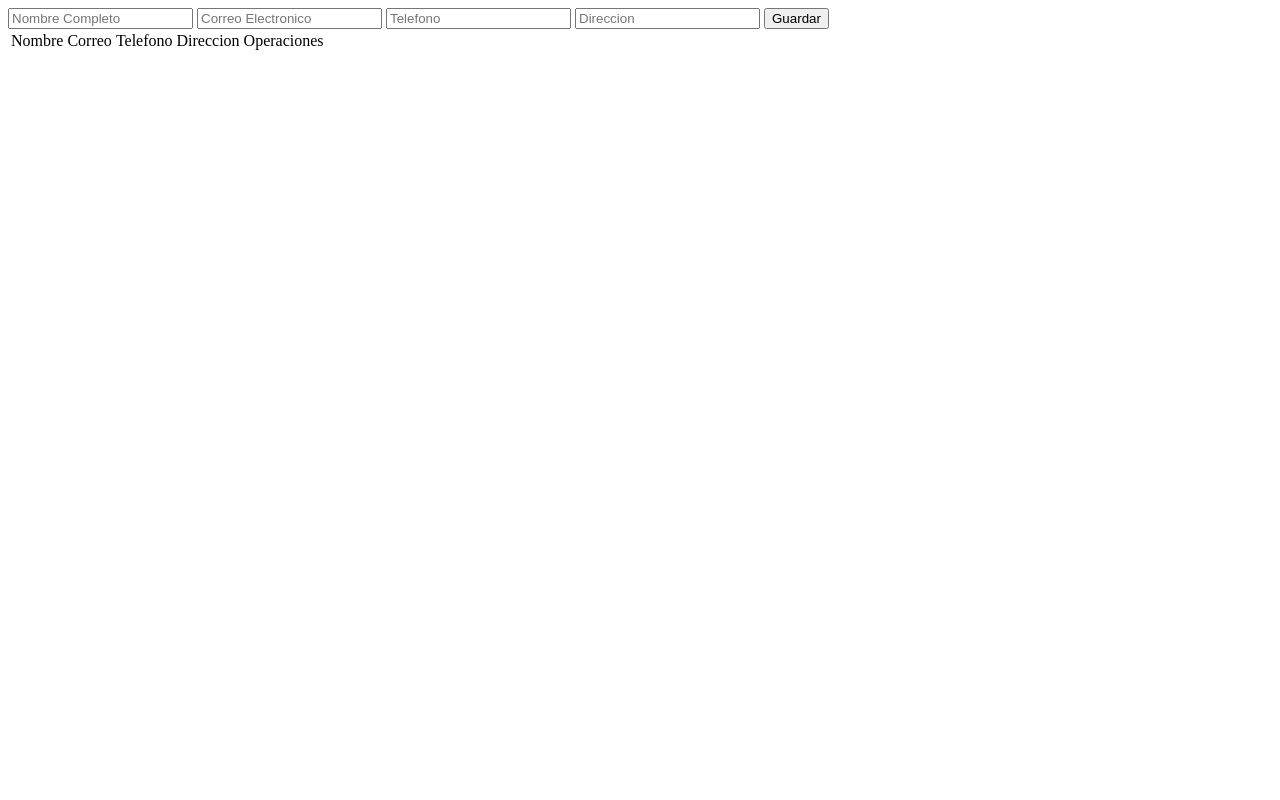
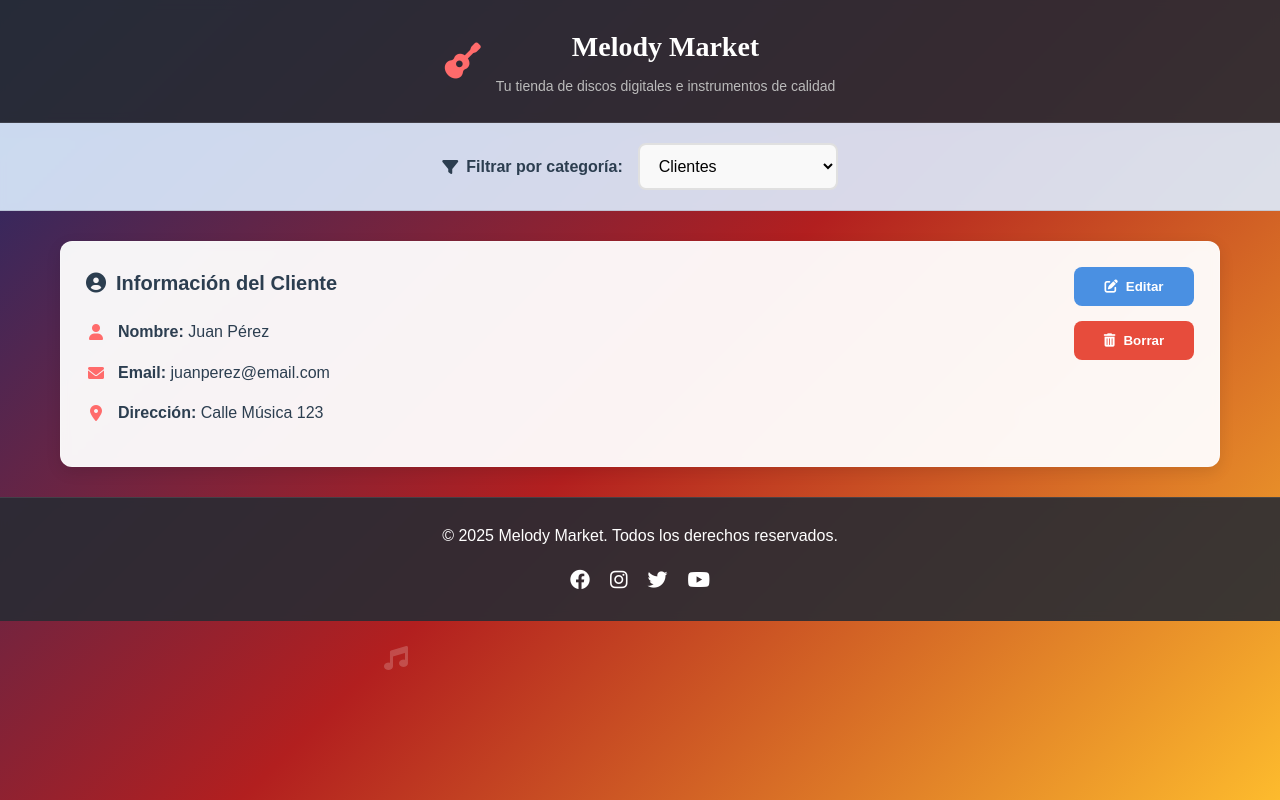
Before and after one commit to Jorge-solis04/CRUD_SQL_PYTHON_MUSIC_STORE_2025, a Flask app: page / in a window 1280 px wide. Run offline with Flask 3, Linux system fonts and the light colour scheme; data that the repository does not hold is empty.

Commit message:
Se agregó página principal

```diff
--- /dev/null
+++ b/templates/css/index.css
@@ -0,0 +1,329 @@
+/* Reset y estilos base */
+* {
+  margin: 0;
+  padding: 0;
+  box-sizing: border-box;
+}
+
+@keyframes fadeIn {
+  from { opacity: 0; transform: translateY(10px); }
+  to { opacity: 1; transform: translateY(0); }
+}
+
+@keyframes fadeOut {
+  from { opacity: 1; }
+  to { opacity: 0; }
+}
+
+body {
+  font-family: 'Montserrat', sans-serif;
+  background: linear-gradient(135deg, #1a2a6c, #b21f1f, #fdbb2d);
+  color: #2c3e50;
+  line-height: 1.6;
+  min-height: 100vh;
+  position: relative;
+  overflow-x: hidden;
+}
+
+/* Notas musicales flotantes */
+.music-background {
+  position: fixed;
+  width: 100%;
+  height: 100%;
+  pointer-events: none;
+  z-index: 0;
+}
+
+.music-note {
+  position: absolute;
+  color: rgba(255, 255, 255, 0.2);
+  font-size: 24px;
+  animation: floatNote 15s infinite linear;
+}
+
+.note-1 {
+  top: 20%;
+  left: 10%;
+  animation-delay: 0s;
+}
+
+.note-2 {
+  top: 60%;
+  left: 80%;
+  animation-delay: 5s;
+}
+
+.note-3 {
+  top: 80%;
+  left: 30%;
+  animation-delay: 10s;
+}
+
+@keyframes floatNote {
+  0% {
+    transform: translateY(0) rotate(0deg);
+    opacity: 0.2;
+  }
+  50% {
+    opacity: 0.5;
+  }
+  100% {
+    transform: translateY(-100vh) rotate(360deg);
+    opacity: 0;
+  }
+}
+
+/* Encabezado */
+.encabezado {
+  background-color: rgba(40, 44, 52, 0.9);
+  color: white;
+  padding: 25px 20px;
+  text-align: center;
+  box-shadow: 0 4px 12px rgba(0, 0, 0, 0.1);
+  position: relative;
+  z-index: 1;
+  backdrop-filter: blur(5px);
+  border-bottom: 1px solid rgba(255, 255, 255, 0.1);
+}
+
+.logo {
+  display: flex;
+  align-items: center;
+  justify-content: center;
+  gap: 15px;
+}
+
+.logo i {
+  font-size: 36px;
+  color: #ff6b6b;
+}
+
+.logo h1 {
+  font-family: 'Playfair Display', serif;
+  font-size: 28px;
+  font-weight: 700;
+  margin-bottom: 5px;
+}
+
+.slogan {
+  font-size: 14px;
+  color: #bbb;
+  font-weight: 400;
+}
+
+/* Filtro */
+.filtro {
+  background: rgba(221, 238, 255, 0.9);
+  padding: 20px;
+  text-align: center;
+  position: relative;
+  z-index: 1;
+  backdrop-filter: blur(3px);
+  border-bottom: 1px solid rgba(0, 0, 0, 0.1);
+}
+
+.filter-container {
+  max-width: 800px;
+  margin: 0 auto;
+  display: flex;
+  align-items: center;
+  justify-content: center;
+  gap: 15px;
+}
+
+.filter-container label {
+  font-weight: 600;
+  color: #2c3e50;
+  display: flex;
+  align-items: center;
+  gap: 8px;
+}
+
+.styled-select {
+  padding: 12px 15px;
+  font-size: 16px;
+  border: 2px solid #e0e0e0;
+  border-radius: 8px;
+  background-color: #f9f9f9;
+  cursor: pointer;
+  transition: all 0.3s;
+  min-width: 200px;
+}
+
+.styled-select:focus {
+  outline: none;
+  border-color: #ff6b6b;
+  box-shadow: 0 0 0 3px rgba(255, 107, 107, 0.2);
+}
+
+/* Contenido principal */
+.contenido {
+  padding: 30px 20px;
+  max-width: 1200px;
+  margin: 0 auto;
+  position: relative;
+  z-index: 1;
+  animation: fadeIn 0.5s;
+}
+
+.info-cliente {
+  display: flex;
+  justify-content: space-between;
+  background: rgba(255, 255, 255, 0.95);
+  padding: 25px;
+  border-radius: 12px;
+  box-shadow: 0 5px 15px rgba(0, 0, 0, 0.1);
+  transition: all 0.3s;
+  backdrop-filter: blur(5px);
+  border: 1px solid rgba(255, 255, 255, 0.3);
+}
+
+.datos {
+  flex: 1;
+}
+
+.datos h3 {
+  margin-bottom: 20px;
+  color: #2c3e50;
+  font-size: 20px;
+  display: flex;
+  align-items: center;
+  gap: 10px;
+}
+
+.info-item {
+  display: flex;
+  align-items: center;
+  gap: 12px;
+  margin-bottom: 15px;
+}
+
+.info-item i {
+  color: #ff6b6b;
+  width: 20px;
+  text-align: center;
+}
+
+.botones {
+  display: flex;
+  flex-direction: column;
+  gap: 15px;
+  min-width: 120px;
+}
+
+.btn-edit, .btn-delete {
+  padding: 12px 15px;
+  border: none;
+  border-radius: 8px;
+  font-weight: 600;
+  cursor: pointer;
+  transition: all 0.3s;
+  display: flex;
+  align-items: center;
+  justify-content: center;
+  gap: 8px;
+}
+
+.btn-edit {
+  background-color: #4a90e2;
+  color: white;
+}
+
+.btn-edit:hover {
+  background-color: #357abd;
+  transform: translateY(-2px);
+}
+
+.btn-delete {
+  background-color: #e74c3c;
+  color: white;
+}
+
+.btn-delete:hover {
+  background-color: #c0392b;
+  transform: translateY(-2px);
+}
+
+/* Pie de página */
+.pie {
+  background: rgba(40, 44, 52, 0.9);
+  color: #fff;
+  padding: 25px 20px;
+  text-align: center;
+  position: relative;
+  z-index: 1;
+  backdrop-filter: blur(5px);
+  border-top: 1px solid rgba(255, 255, 255, 0.1);
+}
+
+.footer-content {
+  max-width: 1200px;
+  margin: 0 auto;
+}
+
+.social-icons {
+  margin-top: 15px;
+  display: flex;
+  justify-content: center;
+  gap: 20px;
+}
+
+.social-icons a {
+  color: white;
+  font-size: 20px;
+  transition: all 0.3s;
+}
+
+.social-icons a:hover {
+  color: #ff6b6b;
+  transform: translateY(-3px);
+}
+
+/* Responsive */
+@media (max-width: 768px) {
+  .logo {
+    flex-direction: column;
+    text-align: center;
+  }
+
+  .filter-container {
+    flex-direction: column;
+    align-items: stretch;
+  }
+
+  .info-cliente {
+    flex-direction: column;
+  }
+
+  .botones {
+    flex-direction: row;
+    margin-top: 20px;
+    justify-content: space-between;
+  }
+
+  .btn-edit, .btn-delete {
+    width: 48%;
+  }
+}
+
+@media (max-width: 480px) {
+  .encabezado {
+    padding: 20px 15px;
+  }
+
+  .logo h1 {
+    font-size: 24px;
+  }
+
+  .info-cliente {
+    padding: 20px 15px;
+  }
+
+  .botones {
+    flex-direction: column;
+  }
+
+  .btn-edit, .btn-delete {
+    width: 100%;
+  }
+}
--- a/templates/index.html
+++ b/templates/index.html
@@ -1,51 +1,114 @@
 <!DOCTYPE html>
-<html lang="en">
-  <head>
-    <meta charset="UTF-8" />
-    <meta name="viewport" content="width=device-width, initial-scale=1.0" />
-    <title>Document</title>
-  </head>
-  <body>
-    <!--Codigo de python para mostrar mensajes al agregar clientes-->
-    {% with messages = get_flashed_messages() %}
-    {% if messages %}
-    {% for message in messages %}
-        <p>{{ message }}</p>
-    {% endfor %}
-    {% endif %}
-    {% endwith %}
-    <form action="/addClient" method="post">
-      <input type="text" name="nombre" placeholder="Nombre Completo" />
-      <input type="text" name="correo" placeholder="Correo Electronico" />
-      <input type="text" name="telefono" placeholder="Telefono" />
-      <input type="text" name="direccion" placeholder="Direccion" />
-      <button type="submit">Guardar</button>
-    </form>
+<html lang="es">
+<head>
+  <meta charset="UTF-8">
+  <meta name="viewport" content="width=device-width, initial-scale=1.0">
+  <title>Melody Market - Tienda Musical</title>
+  <link rel="stylesheet" href="./css/index.css">
+  <link rel="stylesheet" href="https://cdnjs.cloudflare.com/ajax/libs/font-awesome/6.0.0-beta3/css/all.min.css">
+</head>
+<body>
+  <div class="music-background">
+    <div class="music-note note-1"><i class="fas fa-music"></i></div>
+    <div class="music-note note-2"><i class="fas fa-music"></i></div>
+    <div class="music-note note-3"><i class="fas fa-music"></i></div>
+  </div>
 
-    <table>
-        <thead>
-            <tr>
-                <td>Nombre</td>
-                <td>Correo</td>
-                <td>Telefono</td>
-                <td>Direccion</td>
-                <td>Operaciones</td>
-            </tr>
-        </thead>
-        <tbody>
-            {% for client in clientes %}
-            <tr>
-                <td>{{ client.nombre }}</td>
-                <td>{{ client.correo }}</td>
-                <td>{{ client.telefono }}</td>
-                <td>{{ client.direccion }}</td>
-                <td>
-                <a href="/edit/{{client.id_cliente}}"> Editar </a>
-                <a href="/delete/{{client.id_cliente}}"> Borrar </a>
-                </td>
-            </tr>
-            {% endfor %}
-        </tbody>
-    </table>
-  </body>
+  <header class="encabezado">
+    <div class="logo">
+      <i class="fas fa-guitar"></i>
+      <div>
+        <h1>Melody Market</h1>
+        <p class="slogan">Tu tienda de discos digitales e instrumentos de calidad</p>
+      </div>
+    </div>
+  </header>
+
+  <section class="filtro">
+    <div class="filter-container">
+      <label for="tablaFiltro"><i class="fas fa-filter"></i> Filtrar por categoría:</label>
+      <select id="tablaFiltro" class="styled-select">
+        <option value="clientes"><i class="fas fa-users"></i> Clientes</option>
+        <option value="discos"><i class="fas fa-compact-disc"></i> Discos</option>
+        <option value="instrumentos"><i class="fas fa-guitar"></i> Instrumentos</option>
+        <option value="ventas"><i class="fas fa-receipt"></i> Ventas</option>
+        <option value="empleados"><i class="fas fa-user-tie"></i> Empleados</option>
+        <option value="proveedores"><i class="fas fa-truck"></i> Proveedores</option>
+      </select>
+    </div>
+  </section>
+
+  <main class="contenido">
+    <div class="info-cliente">
+      <div class="datos">
+        <h3><i class="fas fa-user-circle"></i> Información del Cliente</h3>
+        <div class="info-item">
+          <i class="fas fa-user"></i>
+          <p><strong>Nombre:</strong> Juan Pérez</p>
+        </div>
+        <div class="info-item">
+          <i class="fas fa-envelope"></i>
+          <p><strong>Email:</strong> juanperez@email.com</p>
+        </div>
+        <div class="info-item">
+          <i class="fas fa-map-marker-alt"></i>
+          <p><strong>Dirección:</strong> Calle Música 123</p>
+        </div>
+      </div>
+      <div class="botones">
+        <button onclick="editarCliente()" class="btn-edit">
+          <i class="fas fa-edit"></i> Editar
+        </button>
+        <button onclick="borrarCliente()" class="btn-delete">
+          <i class="fas fa-trash-alt"></i> Borrar
+        </button>
+      </div>
+    </div>
+  </main>
+
+  <footer class="pie">
+    <div class="footer-content">
+      <p>&copy; 2025 Melody Market. Todos los derechos reservados.</p>
+      <div class="social-icons">
+        <a href="#"><i class="fab fa-facebook"></i></a>
+        <a href="#"><i class="fab fa-instagram"></i></a>
+        <a href="#"><i class="fab fa-twitter"></i></a>
+        <a href="#"><i class="fab fa-youtube"></i></a>
+      </div>
+    </div>
+  </footer>
+
+  <script>
+    function editarCliente() {
+      // Simulación de edición con animación
+      const clienteInfo = document.querySelector('.info-cliente');
+      clienteInfo.style.transform = 'scale(0.98)';
+      clienteInfo.style.boxShadow = '0 0 10px rgba(74, 144, 226, 0.5)';
+
+      setTimeout(() => {
+        clienteInfo.style.transform = 'scale(1)';
+        clienteInfo.style.boxShadow = 'none';
+        alert("Modo edición activado. (Simulación)");
+      }, 300);
+    }
+
+    function borrarCliente() {
+      if (confirm("¿Estás seguro de borrar este cliente?")) {
+        const clienteInfo = document.querySelector('.info-cliente');
+        clienteInfo.style.animation = 'fadeOut 0.5s forwards';
+
+        setTimeout(() => {
+          alert("Cliente borrado. (Simulación)");
+          clienteInfo.style.display = 'none';
+        }, 500);
+      }
+    }
+
+    // Agregar animación para el select
+    document.getElementById('tablaFiltro').addEventListener('change', function() {
+      const mainContent = document.querySelector('.contenido');
+      mainContent.style.animation = 'fadeIn 0.5s';
+    });
+  </script>
+</body>
 </html>
```
